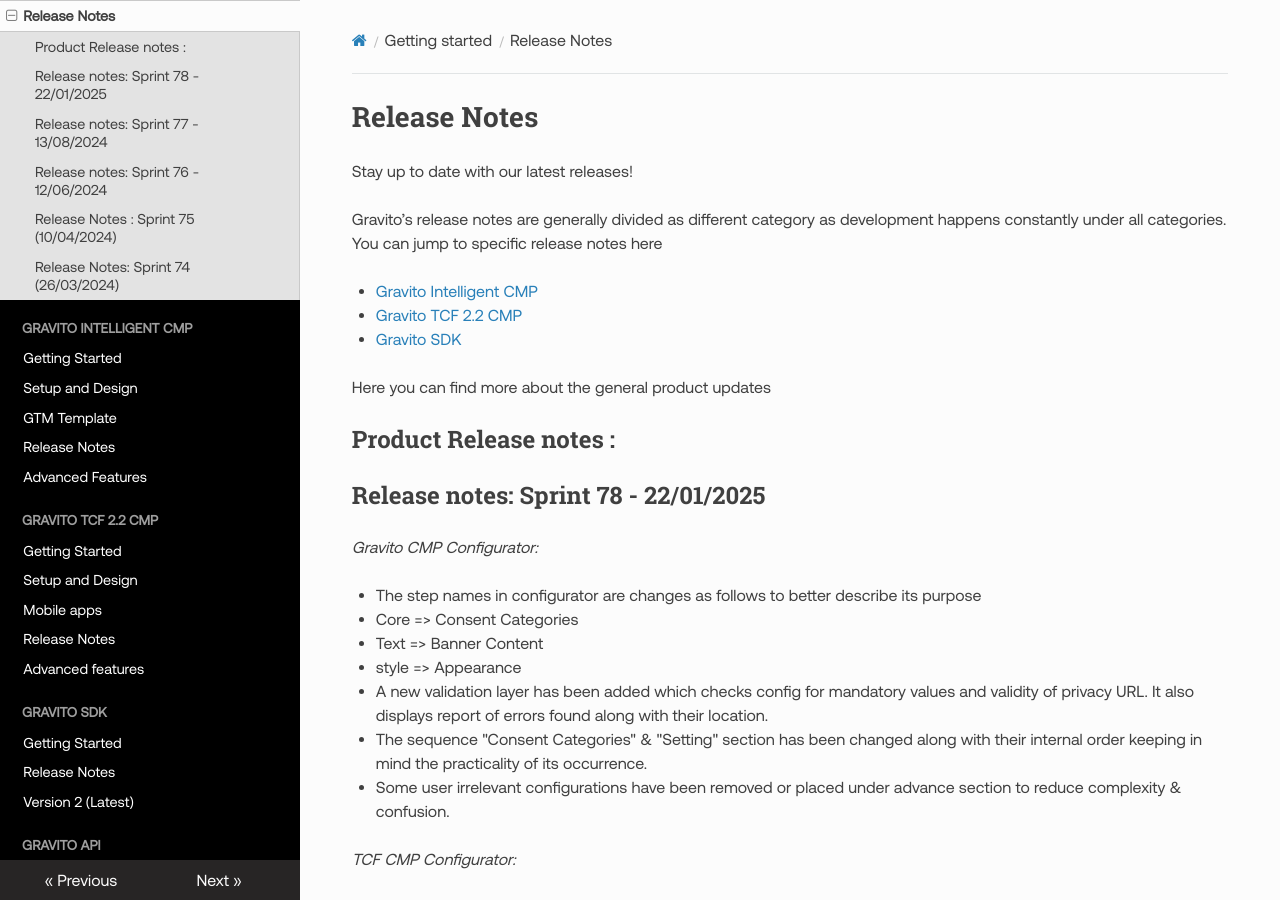
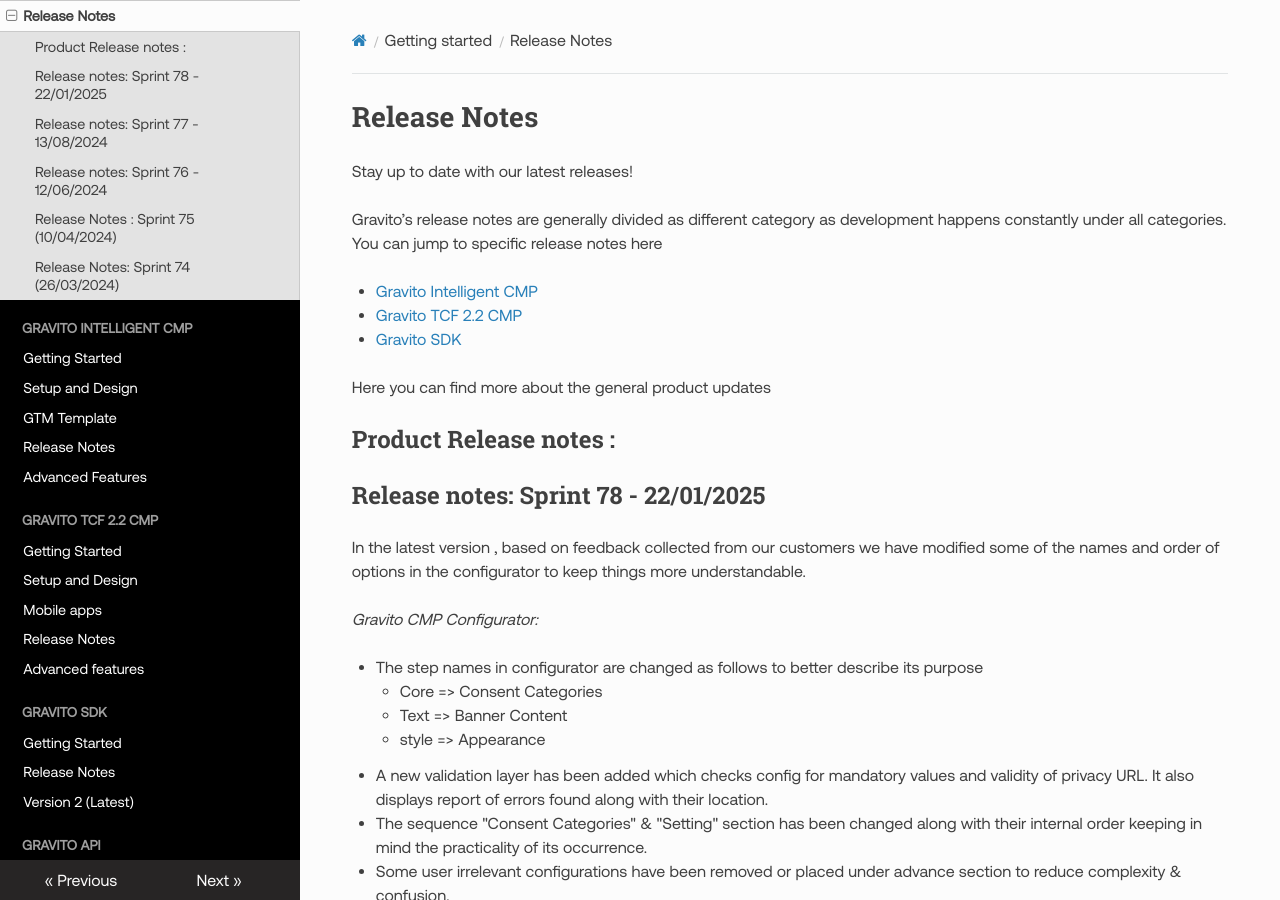
Before and after one commit to GravitoLtd/gravitoltd.github.io, an MkDocs documentation site: the page built from docs/Getting_started/Release_Notes.md, in a window 1280 px wide and 900 px high. Built offline with MkDocs 1.6.1, drawn with Linux system fonts in a browser that asks for light colours; nearby versions of some CDN libraries.

Commit message:
-fixes to release notes

```diff
--- a/docs/Getting_started/Release_Notes.md
+++ b/docs/Getting_started/Release_Notes.md
@@ -14,12 +14,14 @@
 
 ## Release notes: Sprint 78 - 22/01/2025
 
+In the latest version , based on feedback collected from our customers we have modified some of the names and order of options in the configurator to keep things more understandable.
+
 _Gravito CMP Configurator:_
 
-- The step names in configurator are changes as follows to better describe its purpose
-  - Core => Consent Categories
-  - Text => Banner Content
-  - style => Appearance
+- The step names in configurator are changed as follows to better describe its purpose
+    - Core => Consent Categories
+    - Text => Banner Content
+    - style => Appearance
 - A new validation layer has been added which checks config for mandatory values and validity of privacy URL. It also displays report of errors found along with their location.
 - The sequence "Consent Categories" & "Setting" section has been changed along with their internal order keeping in mind the practicality of its occurrence.
 - Some user irrelevant configurations have been removed or placed under advance section to reduce complexity & confusion.
@@ -27,9 +29,9 @@
 _TCF CMP Configurator:_
 
 - The step names in configurator are changes as follows to better describe its purpose
-  - Core => TCF Settings
-  - Text => Banner Content
-  - style => Appearance
+    - Core => TCF Settings
+    - Text => Banner Content
+    - style => Appearance
 - A new validation layer has been added which checks config for mandatory values and validity of privacy URL. It also displays report of errors found along with their location.
 - The sequence "TCF Settings" & "Setting" section has been changed along with their internal order keeping in mind the practicality of its occurrence
 - Some user irrelevant configurations have been removed or placed under advance section to reduce complexity & confusion.
@@ -64,15 +66,15 @@
 
 - Domain Grouping: To see stats of a group of domains. For. eg. Publisher groups.
 
-  - Available Under Domain -> Manage Domain groups
-  - Allows you to manage different domain groups with overlap of domains
-  - Available for selection under Dashboard and Compare trends.
+    - Available Under Domain -> Manage Domain groups
+    - Allows you to manage different domain groups with overlap of domains
+    - Available for selection under Dashboard and Compare trends.
 
 - 📅 Date-wise filter
 
-  - Dashboard
-  - Compare trends
-  - Reporting section “Consent Data”
+    - Dashboard
+    - Compare trends
+    - Reporting section “Consent Data”
 
 - Added note stating that reporting data is from past 60 days
 - Unnecessary app bar options and filters are removed in CMP(TCF & Gravito) configurator section.
```
Also changed, not shown: docs/Gravito_TCF_2.2_CMP/advanced/googleconsentmode.md (+0 -3 lines), docs/Other_Features/Prebid_User_Id_Module.md (+3 -1 lines), docs/Other_Features/Prebid_User_Module_init.md (+2 -0 lines).
